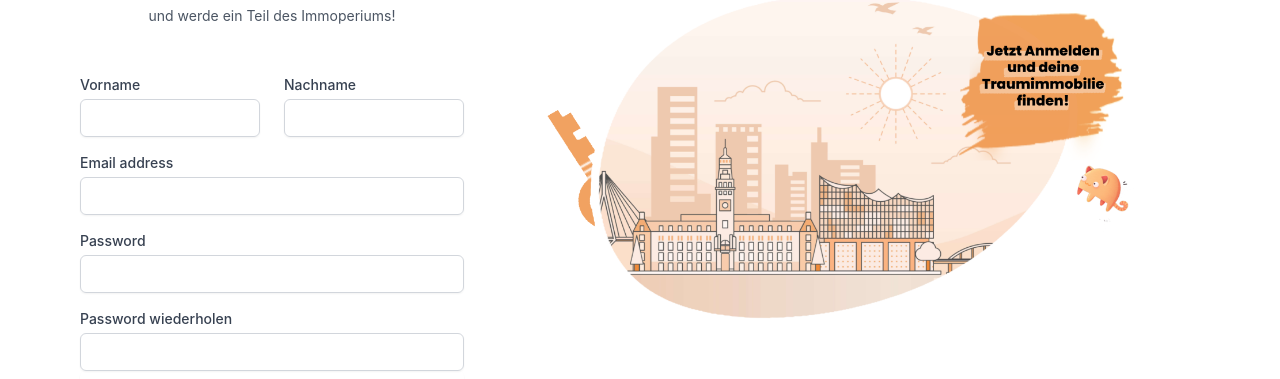
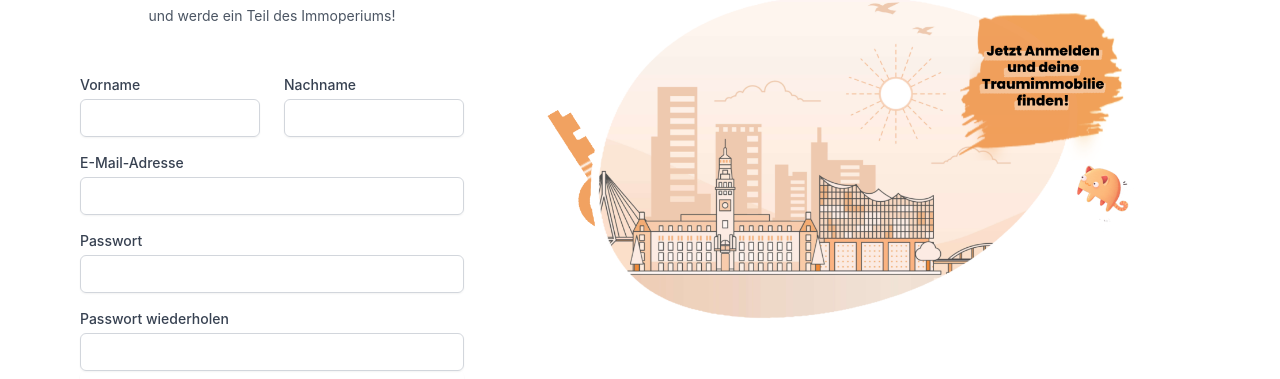
Before and after one commit to ImmoPerium/frontend, a React (Create React App) app in the folder immoperiumfrontend/: page /register in a window 1280 px wide. Shown: the part 354-733 px from the top of the page. Built offline with nearby package versions, Linux system fonts and the light colour scheme; no server answers.

Commit message:
Refactored register page and set url for property images

```diff
--- a/immoperiumfrontend/src/components/properties/PropertyCard.js
+++ b/immoperiumfrontend/src/components/properties/PropertyCard.js
@@ -13,11 +13,13 @@ export default class PropertyCard extends React.Component {
       >
         <div>
           <div className="relative pb-5/6">
-            <img
-              className="absolute inset-0 h-full w-full rounded-lg shadow-md object-cover"
-              src={this.props.imageUrl}
-              alt=""
-            />
+            <a href={`/immobilie/${this.props.propertyiD}`}>
+              <img
+                className="absolute inset-0 h-full w-full rounded-lg shadow-md object-cover"
+                src={this.props.imageUrl}
+                alt=""
+              />
+            </a>
           </div>
           <div className="relative px-4 -mt-16">
             <div className="bg-white rounded-lg px-4 py-4 shadow-lg">
@@ -35,7 +37,7 @@ export default class PropertyCard extends React.Component {
                     : ` ${this.props.house_area} Quadratmeter`}
                 </div>
               </div>
-              <a href={`/immobilie/${this.props.propertyiD}`} className="test">
+              <a href={`/immobilie/${this.props.propertyiD}`}>
                 <h4 className="mt-1 text-gray-900 font-semibold text-lg">
                   {this.props.title}
                 </h4>
--- a/immoperiumfrontend/src/views/Register.js
+++ b/immoperiumfrontend/src/views/Register.js
@@ -193,7 +193,7 @@ class Register extends Component {
                   htmlFor="email"
                   className="block text-sm font-medium leading-5 text-gray-700 pt-4"
                 >
-                  Email address
+                  E-Mail-Adresse
                 </label>
                 <div className="mt-1 rounded-md shadow-sm">
                   <input
@@ -213,7 +213,7 @@ class Register extends Component {
                   htmlFor="password"
                   className="block text-sm font-medium leading-5 text-gray-700 pt-4"
                 >
-                  Password
+                  Passwort
                 </label>
                 <div className="mt-1 rounded-md shadow-sm">
                   <input
@@ -233,7 +233,7 @@ class Register extends Component {
                   htmlFor="check_password"
                   className="block text-sm font-medium leading-5 text-gray-700 pt-4"
                 >
-                  Password wiederholen
+                  Passwort wiederholen
                 </label>
                 <div className="mt-1 rounded-md shadow-sm">
                   <input
```
